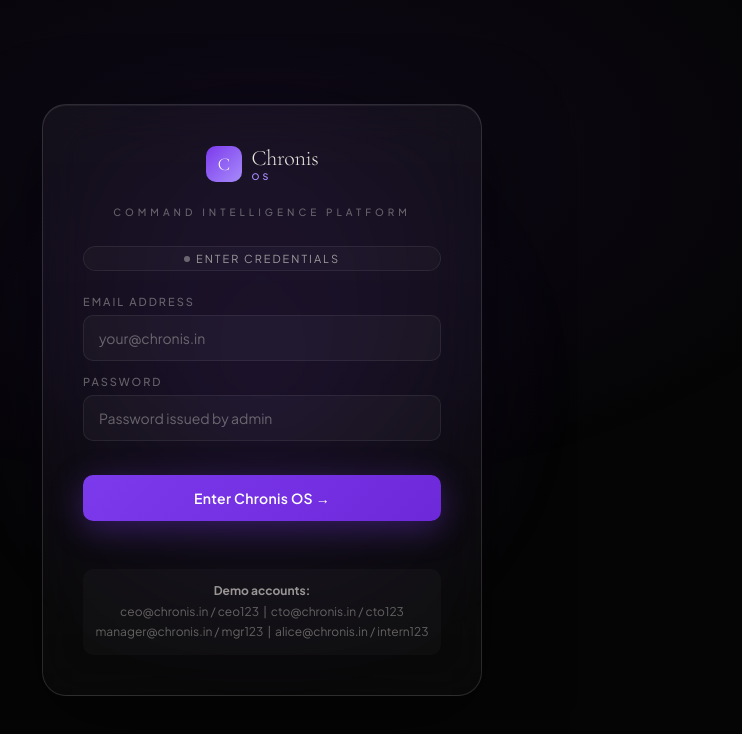
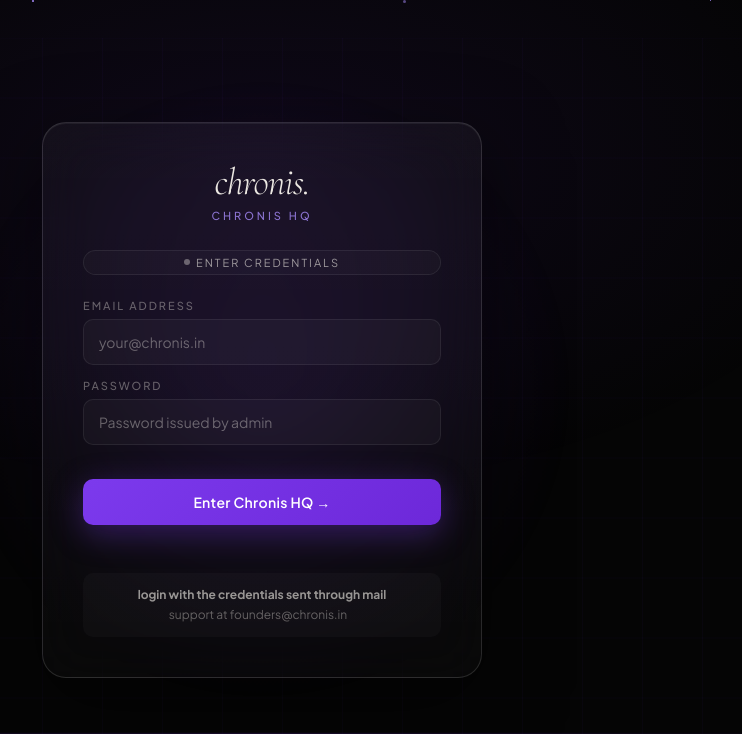
Before and after one commit to chronisai/chronis.ai, a website: page static/chronis-os.html in a window 1280 px wide. Shown: the whole page, without its empty margins (378-1120 px from the left). Drawn offline with nearby package versions, Linux system fonts and the light colour scheme.

Commit message:
Login page: italic chronis. logo, Chronis HQ, animated bg, support block

```diff
--- a/static/chronis-os.html
+++ b/static/chronis-os.html
@@ -3,7 +3,7 @@
 <head>
 <meta charset="UTF-8">
 <meta name="viewport" content="width=device-width, initial-scale=1.0">
-<title>Chronis OS — Command Intelligence Platform</title>
+<title>Chronis HQ</title>
 <link rel="preconnect" href="https://fonts.googleapis.com">
 <link rel="preconnect" href="https://fonts.gstatic.com" crossorigin>
 <link href="https://fonts.googleapis.com/css2?family=Cormorant+Garamond:ital,wght@0,300;0,400;0,500;1,300;1,400&family=Plus+Jakarta+Sans:wght@300;400;500;600;700&display=swap" rel="stylesheet">
@@ -36,11 +36,18 @@ body{background:var(--bg);color:var(--tx);font-family:var(--fb);font-weight:400;
 #view-login::before{content:'';position:fixed;inset:0;background:radial-gradient(ellipse 70% 60% at 50% 20%,rgba(124,58,237,.09) 0%,transparent 70%);pointer-events:none}
 .login-bg-orb{position:fixed;width:600px;height:600px;border-radius:50%;background:radial-gradient(circle,rgba(124,58,237,.12) 0%,transparent 70%);top:50%;left:50%;transform:translate(-50%,-50%);animation:orbFloat 8s ease-in-out infinite;pointer-events:none}
 @keyframes orbFloat{0%,100%{transform:translate(-50%,-50%) scale(1)}50%{transform:translate(-50%,-52%) scale(1.06)}}
+@keyframes gridMove{0%{transform:translateY(0)}100%{transform:translateY(60px)}}
+@keyframes particleDrift{0%{transform:translateY(0) translateX(0);opacity:0}10%{opacity:1}90%{opacity:.4}100%{transform:translateY(-120vh) translateX(40px);opacity:0}}
+@keyframes scanLine{0%{transform:translateY(-100%)}100%{transform:translateY(100vh)}}
+.login-grid{position:fixed;inset:0;background-image:linear-gradient(rgba(124,58,237,.04) 1px,transparent 1px),linear-gradient(90deg,rgba(124,58,237,.04) 1px,transparent 1px);background-size:60px 60px;animation:gridMove 8s linear infinite;pointer-events:none;z-index:0}
+.login-scan{position:fixed;left:0;right:0;height:1px;background:linear-gradient(90deg,transparent,rgba(124,58,237,.18),transparent);animation:scanLine 12s linear infinite;pointer-events:none;z-index:0}
+.login-particles{position:fixed;inset:0;pointer-events:none;z-index:0}
+.lp{position:absolute;width:2px;height:2px;border-radius:50%;background:var(--ne2);animation:particleDrift linear infinite}
 .login-card{position:relative;z-index:2;width:min(440px,92vw);background:linear-gradient(180deg,rgba(255,255,255,.038),rgba(255,255,255,.018));border:1px solid var(--bd2);border-radius:24px;padding:40px;backdrop-filter:blur(24px);box-shadow:0 24px 80px rgba(0,0,0,.5),inset 0 1px 0 rgba(255,255,255,.06)}
-.login-logo{display:flex;align-items:center;gap:10px;margin-bottom:32px;justify-content:center}
-.login-logo-mark{width:36px;height:36px;border-radius:10px;background:linear-gradient(135deg,var(--ne) 0%,var(--ne2) 100%);display:flex;align-items:center;justify-content:center;font-family:var(--fd);font-size:18px;color:#fff;font-weight:300;letter-spacing:-1px}
+.login-logo{display:flex;align-items:center;flex-direction:column;gap:0;margin-bottom:16px;justify-content:center}
+
 .login-logo-text{font-family:var(--fd);font-size:26px;font-weight:300;letter-spacing:-.5px}
-.login-logo-sub{font-size:10px;letter-spacing:4px;text-transform:uppercase;color:var(--mu);font-weight:500;text-align:center;margin-top:-8px;margin-bottom:28px}
+.login-logo-sub{font-size:11px;letter-spacing:3px;text-transform:uppercase;color:var(--ne2);font-weight:500;text-align:center;margin-top:4px;margin-bottom:28px;opacity:.8}
 .login-field{margin-bottom:14px}
 .login-field label{display:block;font-size:11px;letter-spacing:2px;text-transform:uppercase;color:var(--mu);font-weight:500;margin-bottom:7px}
 .fi{width:100%;background:rgba(255,255,255,.03);border:1px solid var(--bd);border-radius:var(--r10);color:var(--tx);font-size:14px;font-family:var(--fb);padding:13px 15px;outline:none;transition:border-color .2s,background .2s}
@@ -325,15 +332,23 @@ body{background:var(--bg);color:var(--tx);font-family:var(--fb);font-weight:400;
 <!-- LOGIN VIEW -->
 <div id="view-login" class="view active" style="display:flex!important">
   <div class="login-bg-orb"></div>
+  <div class="login-grid"></div>
+  <div class="login-scan"></div>
+  <div class="login-particles">
+    <div class="lp" style="left:8%;animation-duration:18s;animation-delay:0s;width:2px;height:2px"></div>
+    <div class="lp" style="left:18%;animation-duration:24s;animation-delay:3s;width:1px;height:1px;opacity:.6"></div>
+    <div class="lp" style="left:32%;animation-duration:20s;animation-delay:6s"></div>
+    <div class="lp" style="left:47%;animation-duration:28s;animation-delay:1s;width:1px;height:1px"></div>
+    <div class="lp" style="left:61%;animation-duration:22s;animation-delay:9s;width:3px;height:3px;opacity:.5"></div>
+    <div class="lp" style="left:74%;animation-duration:16s;animation-delay:4s"></div>
+    <div class="lp" style="left:85%;animation-duration:26s;animation-delay:7s;width:1px;height:1px"></div>
+    <div class="lp" style="left:92%;animation-duration:19s;animation-delay:2s"></div>
+  </div>
   <div class="login-card fade-up">
-    <div class="login-logo">
-      <div class="login-logo-mark">C</div>
-      <div>
-        <div style="font-family:var(--fd);font-size:22px;font-weight:300;letter-spacing:-.3px">Chronis</div>
-        <div style="font-size:9px;letter-spacing:3px;text-transform:uppercase;color:var(--ne2);font-weight:600">OS</div>
-      </div>
-    </div>
-    <div class="login-logo-sub">Command Intelligence Platform</div>
+    <div class="login-logo" style="flex-direction:column;gap:6px;margin-bottom:8px">
+      <div style="font-family:'Cormorant Garamond',Georgia,serif;font-size:38px;font-weight:300;font-style:italic;letter-spacing:-1px;color:var(--tx);line-height:1">chronis.</div>
+    </div>
+    <div class="login-logo-sub">Chronis HQ</div>
     <div id="login-role-indicator" class="login-role-badge">
       <span class="role-dot" id="login-role-dot" style="background:var(--mu)"></span>
       <span id="login-role-text">Enter credentials</span>
@@ -346,12 +361,11 @@ body{background:var(--bg);color:var(--tx);font-family:var(--fb);font-weight:400;
       <label>Password</label>
       <input class="fi" type="password" id="login-password" placeholder="Password issued by admin">
     </div>
-    <button class="login-btn" onclick="doLogin()">Enter Chronis OS →</button>
+    <button class="login-btn" onclick="doLogin()">Enter Chronis HQ →</button>
     <div class="login-err" id="login-err"></div>
     <div style="margin-top:20px;padding:12px;background:var(--sf);border-radius:var(--r10);font-size:12px;color:var(--mu);text-align:center;line-height:1.7">
-      <strong style="color:var(--mu2)">Demo accounts:</strong><br>
-      ceo@chronis.in / ceo123 &nbsp;|&nbsp; cto@chronis.in / cto123<br>
-      manager@chronis.in / mgr123 &nbsp;|&nbsp; alice@chronis.in / intern123
+      <strong style="color:var(--mu2)">login with the credentials sent through mail</strong><br>
+      support at founders@chronis.in &nbsp; &nbsp; <br>
     </div>
   </div>
 </div>
```
